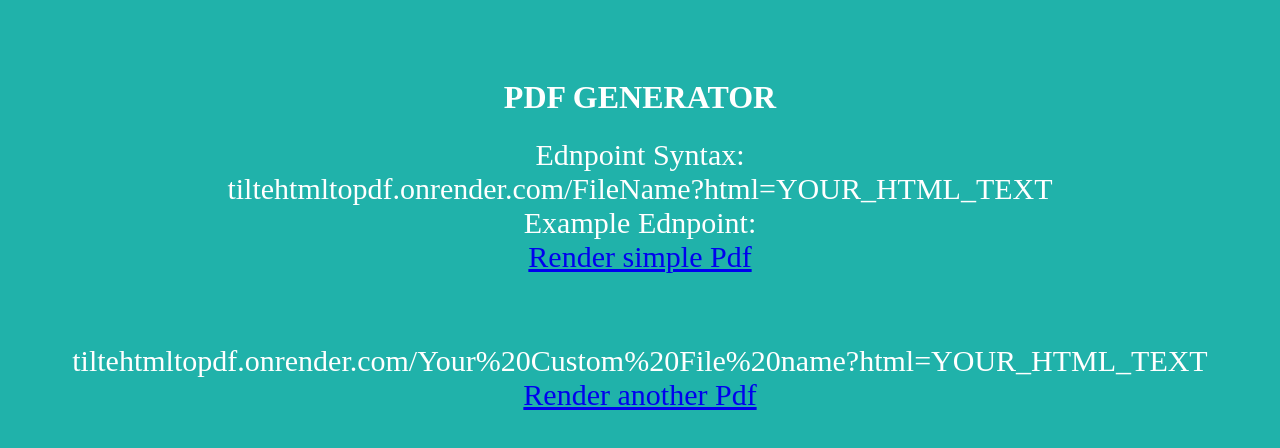
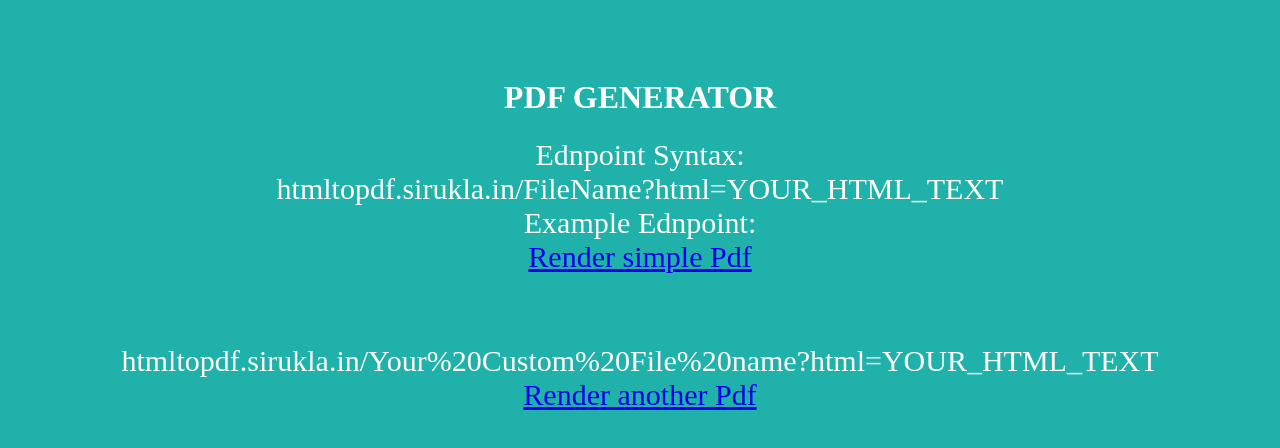
Before and after one commit to blalmal10a/pdf-api, a website: page index.html in a window 1280 px wide. Drawn offline with Linux system fonts and the light colour scheme.

Commit message:
update enpoint text

```diff
--- a/index.html
+++ b/index.html
@@ -4,7 +4,7 @@
 		<meta charset="UTF-8" />
 		<meta http-equiv="X-UA-Compatible" content="IE=edge" />
 		<meta name="viewport" content="width=device-width, initial-scale=1.0" />
-		<title>TILTE PDF GENERATOR V0.1</title>
+		<title>TILTE PDF GENERATOR V0.2</title>
 	</head>
 	<body style="background-color: lightseagreen; color: white; padding: 50px">
 		<div
@@ -19,7 +19,7 @@
 			<h1>PDF GENERATOR</h1>
 			<div style="text-align: center; font-size: 30px">
 				Ednpoint Syntax: <br />
-				tiltehtmltopdf.onrender.com/FileName?html=YOUR_HTML_TEXT
+				htmltopdf.sirukla.in/FileName?html=YOUR_HTML_TEXT
 			</div>
 			<div style="text-align: center; font-size: 30px">
 				Example Ednpoint: <br />
@@ -30,7 +30,7 @@
 				>
 			</div>
 			<div style="text-align: center; font-size: 30px; margin-top: 70px">
-					tiltehtmltopdf.onrender.com/Your%20Custom%20File%20name?html=YOUR_HTML_TEXT
+					htmltopdf.sirukla.in/Your%20Custom%20File%20name?html=YOUR_HTML_TEXT
 				</div>
 				<a
 				style="font-size: 30px"
```
